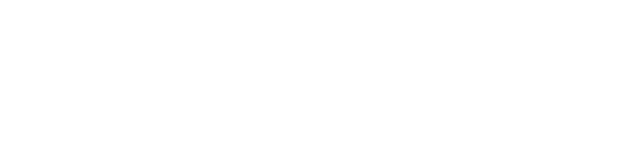
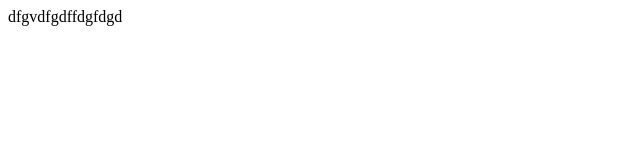
Before and after one commit to Samir-Xettri/website, a plain HTML site: page index.html in a window 1280 px wide. Shown: the whole page, without its empty margins (0-640 px from the left). Drawn offline with Linux system fonts and the light colour scheme.

Commit message:
testing branch

```diff
--- a/index.html
+++ b/index.html
@@ -6,6 +6,6 @@
     <title>Document</title>
 </head>
 <body>
-
+    dfgvdfgdffdgfdgd
 </body>
 </html>
```
